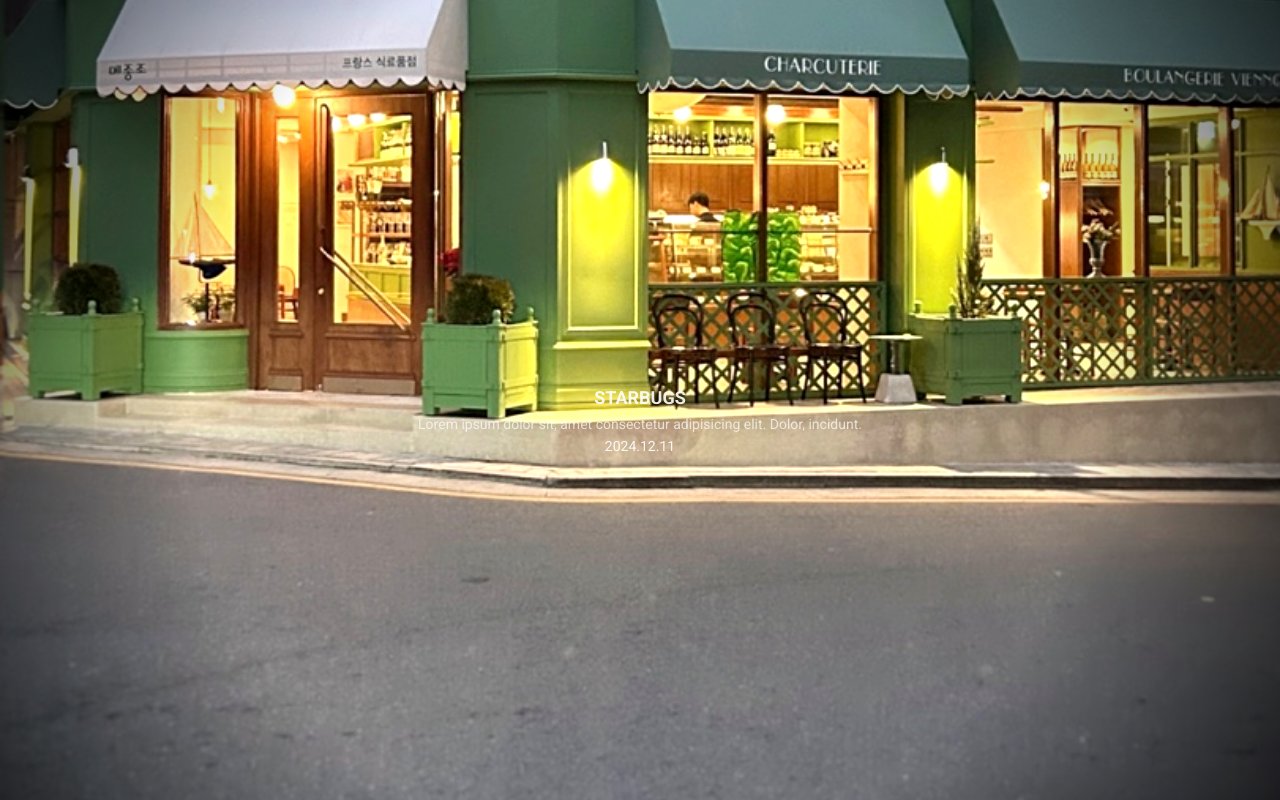
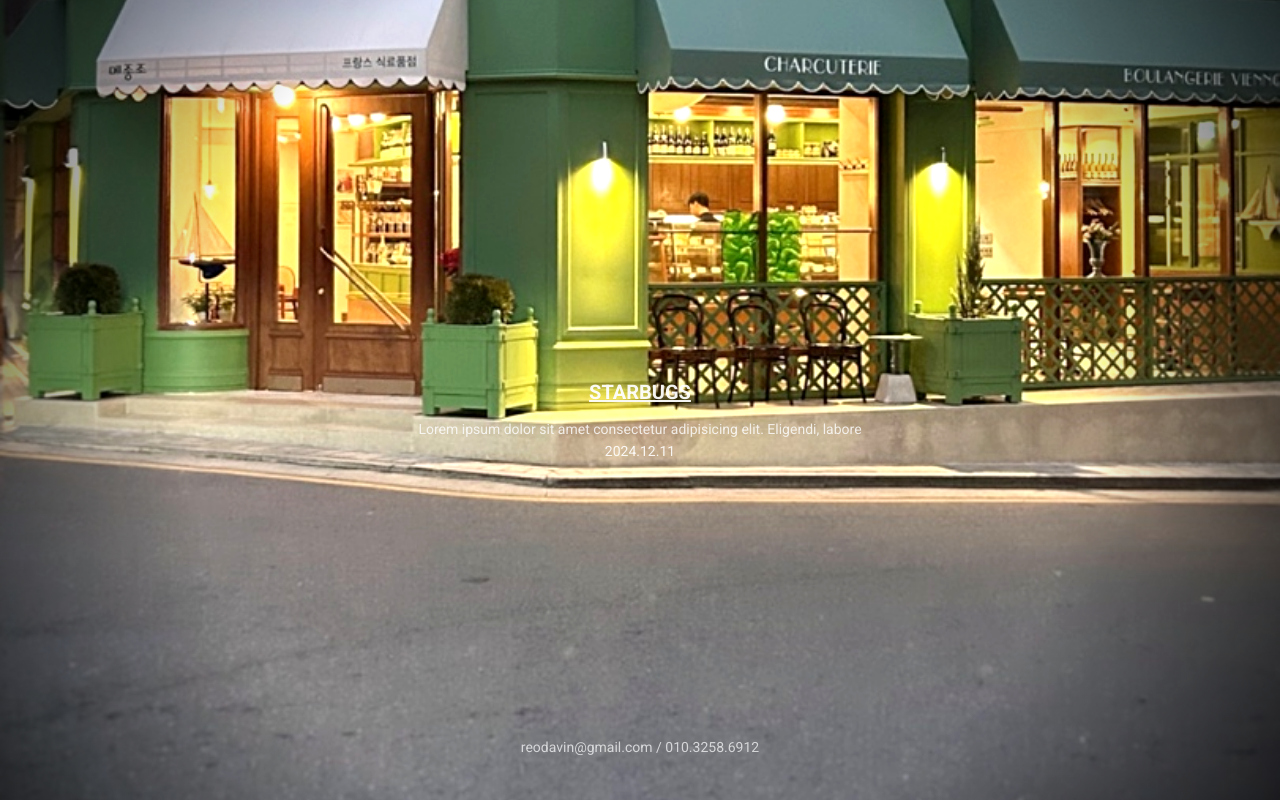
Before and after one commit to MatthewShin/may-world, a Vue app: page / in a window 1280 px wide. Built offline with nearby package versions, Linux system fonts and the light colour scheme.

Commit message:
feat: dummy data background images 2

```diff
--- a/src/App.vue
+++ b/src/App.vue
@@ -1,38 +1,61 @@
 <template>
   <section class="container">
     <div class="info">
-      <h2 class="info__title">{{ title }}</h2>
-      <p class="info__spot">{{ spot }}</p>
-      <p class="info__date">{{ date }}</p>
+      <h2 class="info__title">{{ activeContent.title.toUpperCase() }}</h2>
+      <p class="info__spot">{{ activeContent.spot }}</p>
+      <p class="info__date">{{ activeContent.date }}</p>
     </div>
     <div class="bg">
       <div class="bg__vignette"></div>
       <div id="bg-image" class="bg__image"></div>
     </div>
+    <p class="copyright">reodavin@gmail.com / 010.3258.6912</p>
   </section>
 </template>
 
 <script setup lang="ts">
 import { type Ref, ref, onMounted } from 'vue';
-const title: Ref<string> = ref('Starbugs'.toUpperCase());
-const spot: Ref<string> = ref(
-  'Lorem ipsum dolor sit, amet consectetur adipisicing elit. Dolor, incidunt.',
-);
-const date: Ref<string> = ref('2024.12.11');
+// const title: Ref<string> = ref('Starbugs'.toUpperCase());
+// const spot: Ref<string> = ref(
+//   'Lorem ipsum dolor sit, amet consectetur adipisicing elit. Dolor, incidunt.',
+// );
+// const date: Ref<string> = ref('2024.12.11');
 
-const bgs = ref([
-  'src/assets/images/image1.jpeg',
-  'src/assets/images/image2.jpeg',
-  'src/assets/images/image3.jpeg',
-  'src/assets/images/image4.jpeg',
-]);
+const defaultContents = [
+  {
+    title: 'starbugs',
+    spot: 'Lorem ipsum dolor sit amet consectetur adipisicing elit. Eligendi, labore',
+    date: '2024.12.11',
+    src: 'src/assets/images/image1.jpeg',
+  },
+  {
+    title: 'starbugs',
+    spot: 'Lorem ipsum dolor sit amet consectetur adipisicing elit. Eligendi, labore',
+    date: '2024.12.11',
+    src: 'src/assets/images/image2.jpeg',
+  },
+  {
+    title: 'starbugs',
+    spot: 'Lorem ipsum dolor sit amet consectetur adipisicing elit. Eligendi, labore',
+    date: '2024.12.11',
+    src: 'src/assets/images/image3.jpeg',
+  },
+  {
+    title: 'starbugs',
+    spot: 'Lorem ipsum dolor sit amet consectetur adipisicing elit. Eligendi, labore',
+    date: '2024.12.11',
+    src: 'src/assets/images/image4.jpeg',
+  },
+];
 
-const shuffleNumber = ref(Math.floor(Math.random() * bgs.value.length));
+const contents = ref(defaultContents);
+const shuffleNumber: Ref<number> = ref(Math.floor(Math.random() * contents.value.length));
+const activeContent = ref(contents.value[shuffleNumber.value]);
 
 const setBackgorundImage = () => {
   const ele = document.getElementById('bg-image');
   if (ele) {
-    ele.style.backgroundImage = `url(${bgs.value[shuffleNumber.value]})`;
+    ele.style.backgroundImage = `url(${activeContent.value.src})`;
   }
 };
 
@@ -50,7 +73,7 @@ onMounted(() => {
 .info {
   position: absolute;
   left: 0;
-  top: 48%;
+  top: 47%;
   width: 100%;
   color: #fff;
   text-align: center;
@@ -58,13 +81,15 @@ onMounted(() => {
 }
 
 .info__title {
-  opacity: 0.9;
-  font-size: 18px;
+  opacity: 0.94;
+  font-size: 20px;
   font-weight: 700;
+  text-decoration: underline;
 }
 
 .info__spot {
-  opacity: 0.7;
+  margin-top: 10px;
+  opacity: 0.8;
   font-size: 14px;
 }
 
@@ -96,4 +121,16 @@ onMounted(() => {
   pointer-events: none; /* 클릭 이벤트를 차단하여 하위 요소에 전달 */
   z-index: 100;
 }
+
+.copyright {
+  position: absolute;
+  left: 0;
+  top: 92%;
+  width: 100%;
+  color: #fff;
+  text-align: center;
+  font-size: 14px;
+  opacity: 0.7;
+  z-index: 101;
+}
 </style>
```
